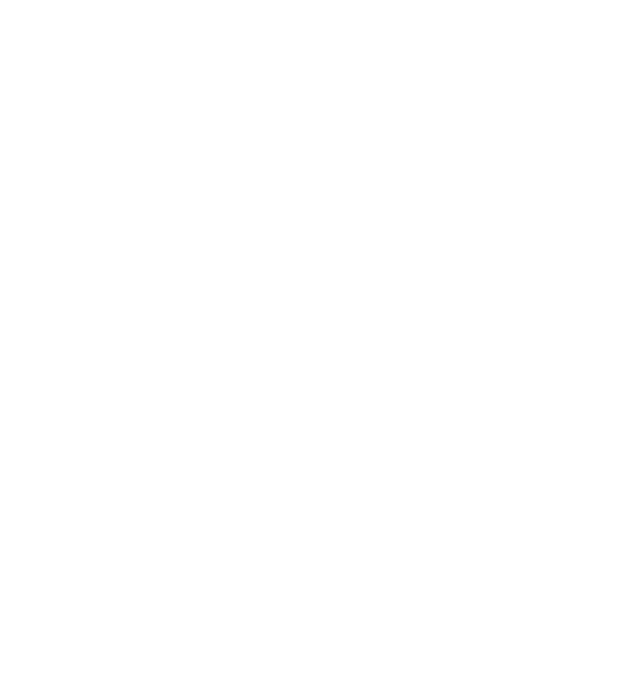
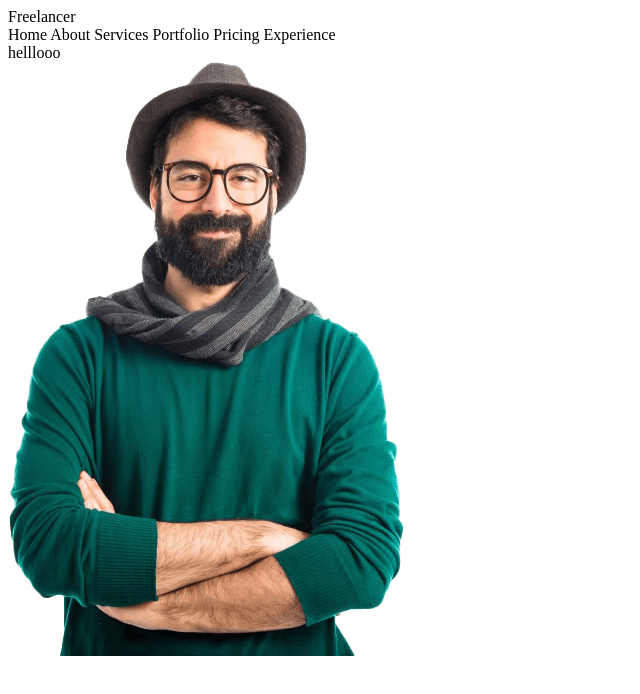
Before and after one commit to CarolineIngrid/antigo_d2.3, a plain HTML site: page index.html in a window 1280 px wide. Shown: the whole page, without its empty margins (0-640 px from the left). Drawn offline with Linux system fonts and the light colour scheme.

Commit message:
adição pasta imagem e nav no index

```diff
--- a/index.html
+++ b/index.html
@@ -4,9 +4,25 @@
     <meta charset="UTF-8">
     <meta http-equiv="X-UA-Compatible" content="IE=edge">
     <meta name="viewport" content="width=device-width, initial-scale=1.0">
-    <title> Página Pessoal Enza Pascal</title>
+    <title> Página Pessoal Enzo Pascal</title>
+    <link rel="stylesheet" href="style.css">
 </head>
 <body>
+    <div>
+        Freelancer
+        <nav>
+            Home
+            About
+            Services
+            Portfolio
+            Pricing
+            Experience
+        </nav>
+        <section>
+            helllooo
+        </section>
+       <img src="imagens/hero.png">
+    </div>
 
 </body>
 </html>
--- a/style.css
+++ /dev/null
@@ -1,5 +0,0 @@
-body {
-    background-color: aliceblue;
-    color: red;
-    font: 100;
-}
```
Also changed, not shown: imagens/hero.png (added), imagens/hilda3dwallpaper.jpg (added).
